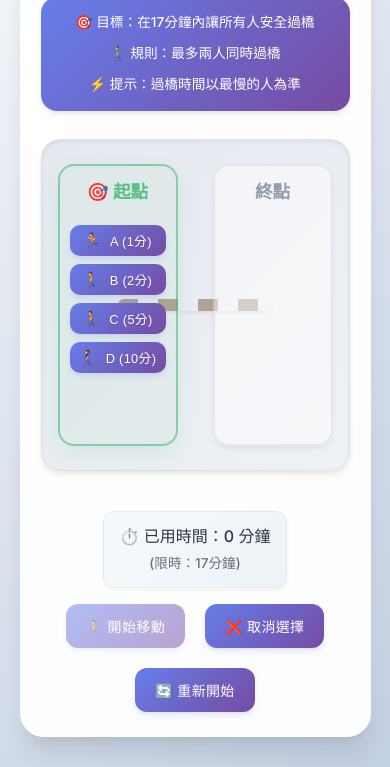
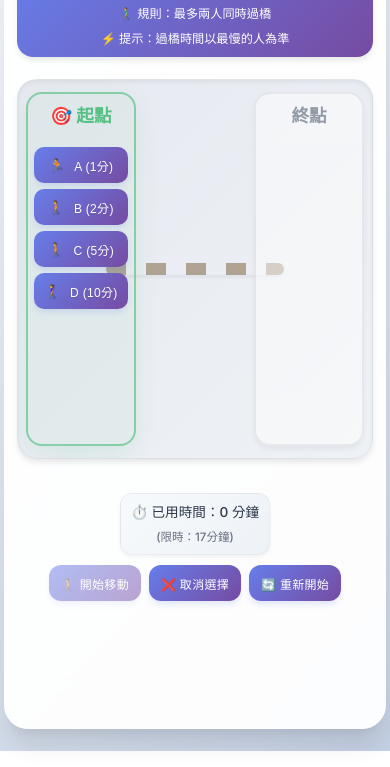
Before and after one commit to pn268268/bridge-crossing, a plain HTML site: page index.html in a window 390 px wide. Shown: the part 120-887 px from the top of the page. Drawn offline with Linux system fonts and the light colour scheme.

Commit message:
調整遊戲界面樣式，包括寬度、高度、間距及字體大小，以改善響應式設計和整體視覺效果。

```diff
--- a/index.html
+++ b/index.html
@@ -28,7 +28,7 @@
         }
 
         .game {
-            width: 90vw;
+            width: 95vw;
             max-width: 1200px;
             margin: 0 auto;
             background: rgba(255, 255, 255, 0.95);
@@ -41,9 +41,10 @@
             display: flex;
             flex-direction: column;
             gap: 16px;
-            height: 95vh;
+            min-height: 95vh;
+            max-height: 98vh;
             border: 1px solid rgba(255, 255, 255, 0.2);
-            overflow: visible;
+            overflow: hidden;
             position: relative;
             z-index: 1;
         }
@@ -95,8 +96,9 @@
             box-shadow:
                 inset 0 2px 4px rgba(0, 0, 0, 0.06),
                 0 4px 6px -1px rgba(0, 0, 0, 0.1);
-            overflow: visible;
-            min-height: 220px;
+            overflow: auto;
+            min-height: 200px;
+            max-height: 60vh;
             border: 1px solid rgba(0, 0, 0, 0.05);
             gap: 24px;
             z-index: 1;
@@ -128,12 +130,12 @@
             display: flex;
             flex-direction: column;
             gap: 8px;
-            min-width: 180px;
+            min-width: 160px;
             max-width: 280px;
             align-items: center;
             box-shadow: 0 4px 6px -1px rgba(0, 0, 0, 0.1);
             box-sizing: border-box;
-            overflow: visible;
+            overflow: auto;
         }
 
         .side h3 {
@@ -187,14 +189,15 @@
             text-shadow: 0 1px 2px rgba(0, 0, 0, 0.1);
             box-shadow: 0 4px 6px -1px rgba(102, 126, 234, 0.2);
             white-space: nowrap;
-            max-width: calc(100% - 4px);
-            width: calc(100% - 4px);
+            max-width: 100%;
+            width: 100%;
             display: flex;
             align-items: center;
             justify-content: center;
             gap: 6px;
             letter-spacing: 0.025em;
             box-sizing: border-box;
+            min-height: 44px;
         }
 
         .character::before {
@@ -239,14 +242,16 @@
             justify-content: space-between;
             gap: 12px;
             flex-wrap: wrap;
+            min-height: 80px;
         }
 
         .action-buttons {
             display: flex;
-            gap: 12px;
+            gap: 8px;
             flex-wrap: wrap;
             justify-content: center;
             flex: 1;
+            min-width: 0;
         }
 
         button:disabled {
@@ -256,17 +261,19 @@
         }
 
         .time-display {
-            font-size: 1.1em;
+            font-size: 1em;
             background: linear-gradient(135deg, #f7fafc 0%, #edf2f7 100%);
             color: #2d3748;
-            padding: 16px 24px;
+            padding: 12px 16px;
             border-radius: 12px;
             text-align: center;
             margin: 0;
-            min-width: 220px;
+            min-width: 180px;
+            max-width: 250px;
             font-weight: 500;
             border: 1px solid rgba(0, 0, 0, 0.05);
             box-shadow: 0 2px 4px rgba(0, 0, 0, 0.05);
+            flex-shrink: 0;
         }
 
 
@@ -279,18 +286,20 @@
         }
 
         button {
-            padding: 14px 28px;
-            font-size: 15px;
+            padding: 12px 20px;
+            font-size: 14px;
             border: none;
             border-radius: 12px;
             cursor: pointer;
-            margin: 4px;
+            margin: 2px;
             background: linear-gradient(135deg, #667eea 0%, #764ba2 100%);
             color: white;
             font-weight: 500;
             transition: all 0.3s cubic-bezier(0.4, 0, 0.2, 1);
             box-shadow: 0 4px 6px -1px rgba(102, 126, 234, 0.2);
             letter-spacing: 0.025em;
+            min-height: 44px;
+            white-space: nowrap;
         }
 
         button:hover:not(:disabled) {
@@ -357,72 +366,125 @@
 
         @media (max-width: 768px) {
             .game {
-                padding: 20px;
-                margin: 10px;
-                height: 98vh;
+                padding: 16px;
+                margin: 5px;
+                min-height: 98vh;
+                gap: 12px;
+                width: 98vw;
+            }
+
+            .bridge {
+                min-height: 180px;
+                max-height: 50vh;
+                padding: 16px 12px;
                 gap: 16px;
             }
 
-            .bridge {
-                min-height: 200px;
-                padding: 24px 16px;
+            .side {
+                min-width: 140px;
+                padding: 12px 8px;
+                gap: 6px;
             }
 
             .character {
-                padding: 10px 12px;
-                font-size: 0.9em;
+                padding: 8px 10px;
+                font-size: 0.85em;
+                min-height: 40px;
             }
 
             h1 {
-                font-size: 2em;
+                font-size: 1.8em;
                 margin-bottom: 4px;
             }
 
             .game-info {
-                font-size: 0.9em;
-                padding: 16px 20px;
-                gap: 12px;
+                font-size: 0.85em;
+                padding: 12px 16px;
+                gap: 8px;
             }
 
             .time-display {
-                font-size: 1em;
-                padding: 12px 16px;
-                min-width: 180px;
+                font-size: 0.9em;
+                padding: 10px 12px;
+                min-width: 160px;
+                max-width: 200px;
             }
 
             button {
-                padding: 12px 20px;
-                font-size: 14px;
+                padding: 10px 16px;
+                font-size: 13px;
+                min-height: 40px;
             }
 
             .controls {
                 flex-direction: column;
-                gap: 12px;
+                gap: 10px;
+                min-height: 70px;
             }
 
             .action-buttons {
                 width: 100%;
                 justify-content: center;
+                gap: 6px;
             }
         }
 
         @media (max-width: 480px) {
+            .game {
+                padding: 12px;
+                margin: 2px;
+                gap: 10px;
+            }
+
+            .bridge {
+                min-height: 160px;
+                max-height: 45vh;
+                padding: 12px 8px;
+                gap: 12px;
+            }
+
             .side {
-                min-width: 120px;
-                max-width: 160px;
-                padding: 12px 8px;
-                gap: 6px;
+                min-width: 110px;
+                max-width: 140px;
+                padding: 8px 6px;
+                gap: 4px;
             }
 
             .character {
                 padding: 6px 8px;
-                font-size: 0.8em;
-                max-width: 100%;
+                font-size: 0.75em;
+                min-height: 36px;
                 margin: 1px;
             }
 
             h1 {
-                font-size: 1.8em;
+                font-size: 1.6em;
+            }
+
+            .game-info {
+                font-size: 0.8em;
+                padding: 10px 12px;
+            }
+
+            .time-display {
+                font-size: 0.85em;
+                padding: 8px 10px;
+                min-width: 140px;
+            }
+
+            button {
+                padding: 8px 12px;
+                font-size: 12px;
+                min-height: 36px;
+            }
+
+            .controls {
+                gap: 8px;
+                min-height: 60px;
+            }
+
+            .action-buttons {
+                gap: 4px;
             }
         }
     </style>
```
